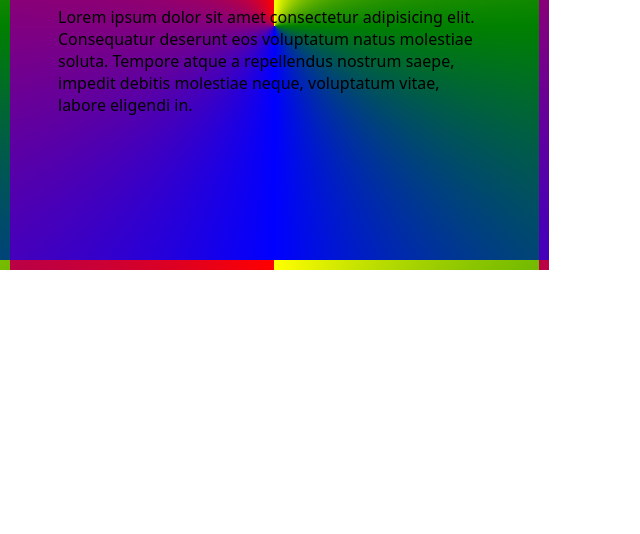
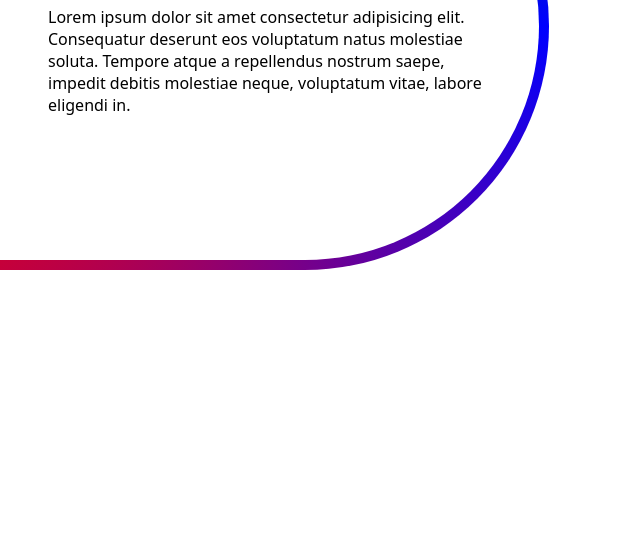
Before and after one commit to nejidevelops/animated-glowing-border-effect-with-css, a plain HTML site: page index.html in a window 1280 px wide. Shown: the part 266-800 px from the top of the page, without its empty margins (0-640 px from the left). Drawn offline with Linux system fonts and the light colour scheme.

Commit message:
Remove border on the left

```diff
--- a/style.css
+++ b/style.css
@@ -7,7 +7,12 @@
   max-width: 60ch;
 
   border: 10px solid transparent;
-  background: conic-gradient(var(--gradient-glow));
+  border-left: 0;
+  border-radius: 0 100vw 100vw 0;
+
+  background:
+    linear-gradient(white 0 0) padding-box,
+    conic-gradient(from -90deg, var(--gradient-glow)) border-box;
 }
 
 @layer general-styling {
```
